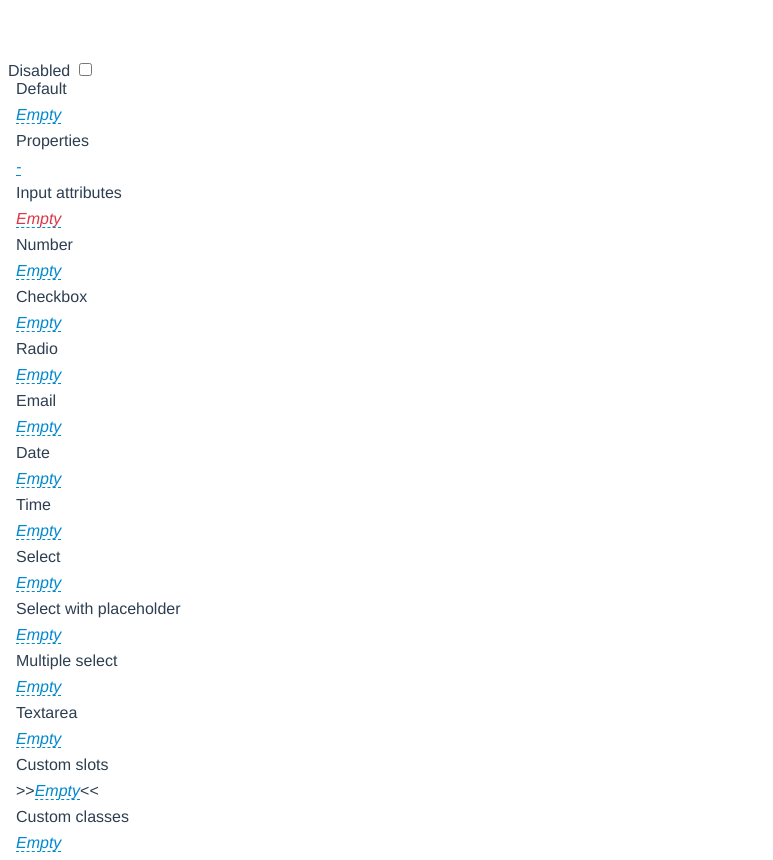
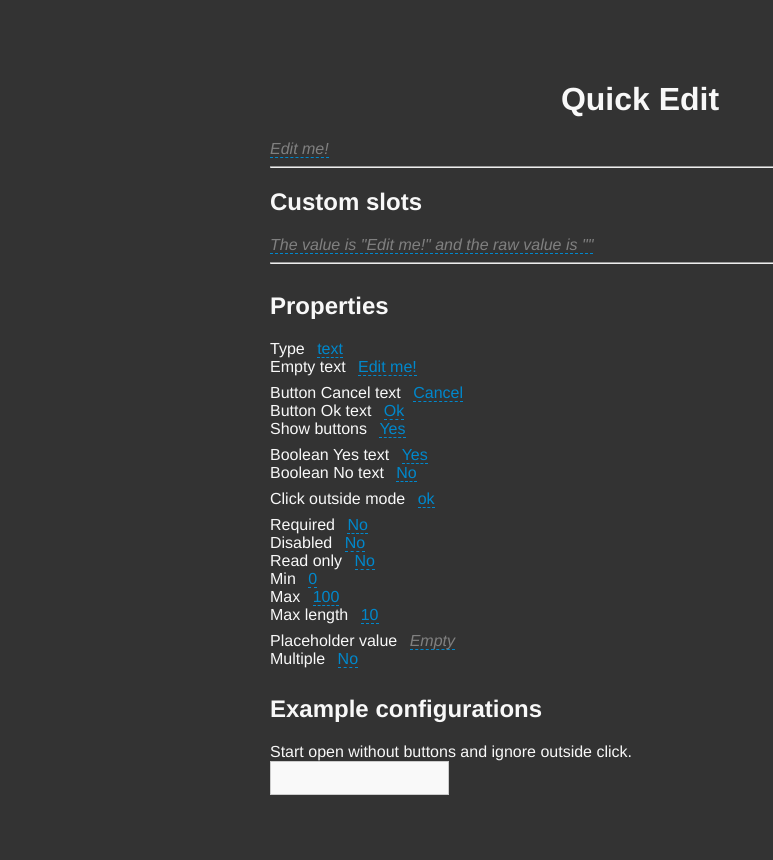
Before and after one commit to A1rPun/vue-quick-edit, a Vue app: page / in a window 1280 px wide. Shown: the whole page, without its empty margins (0-773 px from the left). After the commit the page ends 803 px from the top, so only its background shows below. Built offline with nearby package versions, Linux system fonts and the light colour scheme.

Commit message:
:tada: Version 1.2.0

```diff
--- a/documentation/App.vue
+++ b/documentation/App.vue
@@ -1,72 +1,149 @@
 <template>
   <div id="app">
-    <label>
-      Disabled
-      <input type="checkbox" v-model="disabled">
-    </label>
-    <div class="wrapper">
-      <span>Default</span>
-      <quick-edit v-model="textValue"></quick-edit>
-      <span>Properties</span>
-      <quick-edit v-model="textValue" emptyText="-" buttonOkText="✔" buttonCancelText="×"></quick-edit>
-      <span>Input attributes</span>
+    <h1>Quick Edit</h1>
+    <div class="app-display">
       <quick-edit
         v-model="textValue"
+        :buttonCancelText="buttonCancelText"
+        :buttonOkText="buttonOkText"
+        :emptyText="emptyText"
+        :booleanYesText="booleanYesText"
+        :booleanNoText="booleanNoText"
+        :mode="mode"
+        :options="options"
+        :placeholderValue="placeholderValue"
+        :type="type"
+        :required="required"
         :disabled="disabled"
-        :maxlength="10"
-        placeholder="Set a value"
-        required
+        :readonly="readonly"
+        :multiple="multiple"
+        :min="min"
+        :max="max"
+        :maxlength="maxlength"
+        :showButtons="showButtons"
+        @beforeinput="log"
+        @input="log"
+        @close="log"
+        @show="log"
       ></quick-edit>
-      <span>Number</span>
-      <quick-edit v-model="numberValue" :disabled="disabled" type="number" :min="0" :max="42"></quick-edit>
-      <span>Checkbox</span>
+      <hr>
+      <h2>Custom slots</h2>
       <quick-edit
-        v-model="checkboxtValue"
+        v-model="textValue"
+        :buttonCancelText="buttonCancelText"
+        :buttonOkText="buttonOkText"
+        :emptyText="emptyText"
+        :booleanYesText="booleanYesText"
+        :booleanNoText="booleanNoText"
+        :mode="mode"
+        :options="options"
+        :placeholderValue="placeholderValue"
+        :type="type"
+        :required="required"
         :disabled="disabled"
-        type="checkbox"
-        :options="selectOptions"
-      ></quick-edit>
-      <span>Radio</span>
-      <quick-edit v-model="radioValue" :disabled="disabled" type="radio" :options="selectOptions"></quick-edit>
-      <span>Email</span>
-      <quick-edit v-model="textValue" :disabled="disabled" type="email"></quick-edit>
-      <span>Date</span>
-      <quick-edit v-model="dateValue" :disabled="disabled" type="date"></quick-edit>
-      <span>Time</span>
-      <quick-edit v-model="timeValue" :disabled="disabled" type="time"></quick-edit>
-      <span>Select</span>
-      <quick-edit type="select" v-model="selectValue" :disabled="disabled" :options="selectOptions"></quick-edit>
-      <span>Select with placeholder</span>
-      <quick-edit
-        type="select"
-        v-model="selectValue"
-        :disabled="disabled"
-        :options="selectOptions"
-        placeholder="test"
-      ></quick-edit>
-      <span>Multiple select</span>
-      <quick-edit
-        type="select"
-        v-model="selectMultipleValue"
-        :disabled="disabled"
-        :options="selectOptions"
-        multiple
-      ></quick-edit>
-      <span>Textarea</span>
-      <quick-edit type="textarea" v-model="textareaValue" :disabled="disabled"></quick-edit>
-      <span>Custom slots</span>
-      <quick-edit :value="timeDateValue" :disabled="disabled" class="input-group">
-        <span slot="prepend" class="input-group-addon">&gt;&gt;</span>
-        <span slot="append" class="input-group-addon">&lt;&lt;</span>
+        :readonly="readonly"
+        :multiple="multiple"
+        :min="min"
+        :max="max"
+        :maxlength="maxlength"
+        :showButtons="showButtons"
+        @beforeinput="log"
+        @input="log"
+        @close="log"
+        @show="log"
+      >
+        <template v-slot:default="{ value, options, rawValue }">
+          <span>The value is "{{ value }}" and the raw value is "{{ rawValue }}"</span>
+        </template>
         <span slot="button-ok">✔</span>
         <span slot="button-cancel">×</span>
-        <div>
-          <input type="time" v-model="timeValue">
-          <input type="date" v-model="dateValue">
-        </div>
       </quick-edit>
-      <span>Custom classes</span>
-      <quick-edit v-model="textValue" :disabled="disabled" class="form-group"></quick-edit>
+      <hr>
+    </div>
+    <div class="app-properties">
+      <h2>Properties</h2>
+      <div>
+        <label>
+          Type
+          <quick-edit v-model="type" type="select" :options="types"></quick-edit>
+        </label>
+        <label>
+          Empty text
+          <quick-edit v-model="emptyText"></quick-edit>
+        </label>
+      </div>
+      <div>
+        <label>
+          Button Cancel text
+          <quick-edit v-model="buttonCancelText"></quick-edit>
+        </label>
+        <label>
+          Button Ok text
+          <quick-edit v-model="buttonOkText"></quick-edit>
+        </label>
+        <label>
+          Show buttons
+          <quick-edit v-model="showButtons" type="boolean"></quick-edit>
+        </label>
+      </div>
+
+      <div>
+        <label>
+          Boolean Yes text
+          <quick-edit v-model="booleanYesText"></quick-edit>
+        </label>
+        <label>
+          Boolean No text
+          <quick-edit v-model="booleanNoText"></quick-edit>
+        </label>
+      </div>
+      <div>
+        <label>
+          Click outside mode
+          <quick-edit v-model="mode" type="select" :options="modes"></quick-edit>
+        </label>
+      </div>
+      <div>
+        <label>
+          Required
+          <quick-edit v-model="required" type="boolean"></quick-edit>
+        </label>
+        <label>
+          Disabled
+          <quick-edit v-model="disabled" type="boolean"></quick-edit>
+        </label>
+        <label>
+          Read only
+          <quick-edit v-model="readonly" type="boolean"></quick-edit>
+        </label>
+        <label>
+          Min
+          <quick-edit v-model="min" type="number"></quick-edit>
+        </label>
+        <label>
+          Max
+          <quick-edit v-model="max" type="number"></quick-edit>
+        </label>
+        <label>
+          Max length
+          <quick-edit v-model="maxlength" type="number"></quick-edit>
+        </label>
+      </div>
+      <div>
+        <label>
+          Placeholder value
+          <quick-edit v-model="placeholderValue"></quick-edit>
+        </label>
+        <label>
+          Multiple
+          <quick-edit v-model="multiple" type="boolean"></quick-edit>
+        </label>
+      </div>
+    </div>
+    <div class="example-display">
+      <h2>Example configurations</h2>
+      Start open without buttons and ignore outside click.
+      <quick-edit start-open :showButtons="false" mode="ignore"></quick-edit>
     </div>
   </div>
 </template>
@@ -79,43 +156,114 @@ export default {
   components: {
     QuickEdit,
   },
-  computed: {
-    timeDateValue() {
-      return `${this.dateValue}${this.timeValue}`;
-    },
-  },
   data() {
     return {
+      buttonCancelText: 'Cancel',
+      buttonOkText: 'Ok',
+      booleanYesText: 'Yes',
+      booleanNoText: 'No',
+      classes: {},
+      emptyText: 'Edit me!',
+      mode: 'ok',
+      placeholderValue: '',
+      type: 'text',
+      required: false,
+      readonly: false,
       disabled: false,
+      multiple: false,
+      showButtons: true,
+      min: 0,
+      max: 100,
+      maxlength: 10,
       textValue: '',
-      numberValue: 0,
-      textareaValue: '',
-      radioValue: '',
-      checkboxtValue: [],
-      selectValue: '',
-      selectMultipleValue: [],
-      selectOptions: ['foo', 'bar', 'qux'],
-      timeValue: '',
-      dateValue: '',
+      multipleValue: [],
+      options: [
+        {
+          text: 'Foo',
+          value: 'fooValue',
+        },
+        {
+          text: 'Bar',
+          value: 'barValue',
+        },
+        {
+          text: 'Qux',
+          value: 'quxValue',
+        },
+      ],
+      types: [
+        'text',
+        'textarea',
+        'select',
+        'checkbox',
+        'radio',
+        'boolean',
+        // Input types
+        'button',
+        'color',
+        'date',
+        'datetime',
+        'email',
+        'file',
+        'hidden',
+        'image',
+        'month',
+        'note',
+        'number',
+        'password',
+        'range',
+        'reset',
+        'search',
+        'submit',
+        'tel',
+        'time',
+        'url',
+        'week',
+      ],
+      modes: ['ok', 'cancel', 'ignore'],
     };
+  },
+  methods: {
+    log(...args) {
+      console.log(...args);
+    },
   },
 };
 </script>
 
 <style lang="scss">
+body {
+  color: #f8f8f8;
+  background: #333;
+}
+
 #app {
   font-family: 'Avenir', Helvetica, Arial, sans-serif;
   -webkit-font-smoothing: antialiased;
   -moz-osx-font-smoothing: grayscale;
-  // text-align: center;
-  color: #2c3e50;
   margin-top: 60px;
-}
 
-.wrapper {
-  > * {
-    margin: 8px;
-    // border-top: 1px solid #s333;
+  display: flex;
+  flex-direction: column;
+  justify-content: center;
+  align-items: center;
+
+  > div {
+    width: 740px;
+  }
+
+  .app-properties {
+    > div {
+      margin: 0 8px 8px 0;
+
+      > label {
+        display: block;
+      }
+      .vue-quick-edit {
+        display: inline-block;
+        margin-left: 8px;
+      }
+    }
   }
 }
 </style>
--- a/src/quick-edit.vue
+++ b/src/quick-edit.vue
@@ -1,12 +1,16 @@
 <template>
-  <div ref="el" :class="classes.wrapper" @click="clickInside">
-    <template v-if="inputState === states.edit && isEnabled">
+  <div ref="el" :class="classNames.wrapper">
+    <template v-if="isEditing && isEnabled">
       <select
-        v-if="type === types.select"
-        :class="classes.input"
+        v-if="types.select === type"
+        :class="classNames.input"
         v-model="inputValue"
         v-bind="$attrs"
-        :tabindex="$attrs.tabindex || 0"
+        :tabindex="tabIndex"
+        @focusin="handleFocus"
+        @focusout="handleFocus"
+        @keyup.enter="ok"
+        @keyup.escape.exact="close"
       >
         <option v-show="$attrs.placeholder" :value="placeholderValue">{{ $attrs.placeholder }}</option>
         <option
@@ -16,14 +20,18 @@
         >{{ option.text }}</option>
       </select>
       <textarea
-        v-else-if="type === types.textarea"
-        :class="classes.input"
+        v-else-if="types.textarea === type"
+        :class="classNames.input"
         v-model="inputValue"
         v-bind="$attrs"
-        :tabindex="$attrs.tabindex || 0"
+        :tabindex="tabIndex"
+        @focusin="handleFocus"
+        @focusout="handleFocus"
+        @keyup.ctrl.enter="ok"
+        @keyup.escape.exact="close"
       ></textarea>
       <template
-        v-else-if="type === types.radio || type === types.checkbox"
+        v-else-if="types.radio === type || types.checkbox === type"
         v-for="option in displayOptions"
       >
         <label :key="option.value">
@@ -33,28 +41,43 @@
             :value="option.value"
             v-model="inputValue"
             v-bind="$attrs"
-            :tabindex="$attrs.tabindex || 0"
+            :tabindex="tabIndex"
+            @focusin="handleFocus"
+            @focusout="handleFocus"
+            @keyup.enter="ok"
+            @keyup.escape.exact="close"
           >
         </label>
       </template>
       <input
         v-else
-        :class="classes.input"
+        :class="classNames.input"
         :type="type"
         v-model="inputValue"
         v-bind="$attrs"
-        :tabindex="$attrs.tabindex || 0"
+        :tabindex="tabIndex"
+        @focusin="handleFocus"
+        @focusout="handleFocus"
+        @keyup.enter="ok"
+        @keyup.escape.exact="close"
       >
-      <div :class="classes.buttons">
+      <div v-if="showButtons" :class="classNames.buttons">
         <button
-          :class="classes.buttonOk"
+          :class="classNames.buttonOk"
           :title="buttonOkText"
-          :disabled="isRequired && !inputValue"
           @click="ok"
+          @focusin="handleFocus"
+          @focusout="handleFocus"
         >
           <slot name="button-ok">{{ buttonOkText }}</slot>
         </button>
-        <button :class="classes.buttonCancel" @click="close" :title="buttonCancelText">
+        <button
+          :class="classNames.buttonCancel"
+          :title="buttonCancelText"
+          @click="close"
+          @focusin="handleFocus"
+          @focusout="handleFocus"
+        >
           <slot name="button-cancel">{{ buttonCancelText }}</slot>
         </button>
       </div>
@@ -63,27 +86,43 @@
       <slot name="prepend"></slot>
       <span
         :class="{
-          [classes.link]: true,
+          [classNames.link]: true,
           'vue-quick-edit__link--is-clickable': isEnabled,
-          'vue-quick-edit__link--is-empty': !prettyValue,
-          'vue-quick-edit__link--is-required': isRequired && !prettyValue,
+          'vue-quick-edit__link--is-empty': isEmpty,
+          'vue-quick-edit__link--is-required': isRequired && isEmpty,
         }"
-        :tabindex="$attrs.tabindex || 0"
-        @click="show"
-      >{{ displayValue }}</span>
+        :tabindex="isEnabled ? tabIndex : false"
+        @click="handleClick"
+        @keyup.enter="handleClick"
+      >
+        <slot :value="displayValue" :raw-value="theValue">{{ displayValue }}</slot>
+      </span>
       <slot name="append"></slot>
     </template>
   </div>
 </template>
 
 <script>
-import { setTimeout } from 'timers';
+import { setTimeout, clearTimeout } from 'timers';
 
 const mune = keys =>
   keys.reduce((acc, cur) => {
     acc[cur] = cur;
     return acc;
   }, {});
+const states = mune(['display', 'edit']);
+const events = mune(['input', 'rawInput', 'show', 'close', 'invalid', 'focusin']);
+const types = mune([
+  'boolean',
+  'checkbox',
+  'input',
+  'password',
+  'radio',
+  'select',
+  'textarea',
+  'url',
+]);
+const modes = mune(['ok', 'cancel', 'ignore']);
 
 export default {
   name: 'QuickEdit',
@@ -100,9 +139,17 @@ export default {
       type: String,
       default: 'Empty',
     },
+    booleanYesText: {
+      type: String,
+      default: 'Yes',
+    },
+    booleanNoText: {
+      type: String,
+      default: 'No',
+    },
     type: {
       type: String,
-      default: 'input',
+      default: types.input,
     },
     options: {
       type: Array,
@@ -112,10 +159,13 @@ export default {
     },
     mode: {
       type: String,
-      default: 'ok',
+      default: modes.ok,
+      validator: function(value) {
+        return !!modes[value];
+      },
     },
     value: {
-      type: [String, Number, Array],
+      type: [String, Array, Boolean, Number],
       default: '',
     },
     placeholderValue: {
@@ -125,38 +175,67 @@ export default {
     classes: {
       type: Object,
       default() {
-        return {
-          buttonCancel: 'vue-quick-edit__button--cancel',
-          buttonOk: 'vue-quick-edit__button--ok',
-          buttons: 'vue-quick-edit__buttons',
-          input: 'vue-quick-edit__input',
-          link: 'vue-quick-edit__link',
-          wrapper: '',
-        };
+        return;
       },
+    },
+    validator: {
+      type: Function,
+      default: null,
+    },
+    showButtons: {
+      type: Boolean,
+      default: true,
+    },
+    startOpen: {
+      type: Boolean,
+      default: false,
     },
   },
   computed: {
+    isEmpty() {
+      return '' === this.prettyValue;
+    },
+    isEditing() {
+      return states.edit === this.inputState;
+    },
     isEnabled() {
-      return typeof this.$attrs.disabled === 'undefined' || !this.$attrs.disabled;
+      return !this.$attrs.disabled && this.$attrs.disabled !== '';
     },
     isRequired() {
-      return typeof this.$attrs.required !== 'undefined' || this.$attrs.required;
+      return this.$attrs.required || '' === this.$attrs.required;
+    },
+    isMultiple() {
+      return (
+        this.displayOptions.length &&
+        (this.types.select === this.type ||
+          this.types.checkbox === this.type ||
+          this.types.radio === this.type)
+      );
     },
     prettyValue() {
-      return Array.isArray(this.theValue) ? this.theValue.join(', ') : this.theValue;
+      return this.isMultiple
+        ? Array.isArray(this.theValue)
+          ? this.theValue.map(this.getDisplayOption).join(', ')
+          : this.getDisplayOption(this.theValue)
+        : this.theValue;
     },
     displayOptions() {
       const [firstEl] = this.options;
       return firstEl && typeof firstEl === 'string'
-        ? this.options.map(x => ({
-            value: x,
-            text: x,
-          }))
+        ? this.options.map(x => ({ value: x, text: x }))
         : this.options;
     },
     displayValue() {
-      return this.prettyValue || this.emptyText;
+      if (this.types.boolean === this.type)
+        return this.theValue ? this.booleanYesText : this.booleanNoText;
+      else if (this.types.password === this.type) return '•'.repeat(8);
+      return this.isEmpty ? this.emptyText : this.prettyValue;
+    },
+    classNames() {
+      return Object.assign({}, this.defaultClasses, this.classes);
+    },
+    tabIndex() {
+      return this.$attrs.tabindex || 0;
     },
   },
   watch: {
@@ -165,57 +244,86 @@ export default {
     },
   },
   data() {
-    const states = mune(['static', 'edit']);
-
     return {
-      inputState: states.static,
+      inputState: this.startOpen ? states.edit : states.display,
       theValue: '',
       inputValue: '',
-      types: mune(['input', 'select', 'textarea', 'radio', 'checkbox']),
-      states,
+      types,
+      defaultClasses: {
+        buttonCancel: 'vue-quick-edit__button vue-quick-edit__button--cancel',
+        buttonOk: 'vue-quick-edit__button vue-quick-edit__button--ok',
+        buttons: 'vue-quick-edit__buttons',
+        input: 'vue-quick-edit__input',
+        link: 'vue-quick-edit__link',
+        wrapper: 'vue-quick-edit',
+      },
     };
   },
   methods: {
+    handleClick() {
+      if (!this.isEnabled) return;
+
+      if (this.types.boolean === this.type) {
+        this.theValue = !this.theValue;
+        this.$emit(events.input, this.theValue);
+      } else {
+        this.show();
+      }
+    },
+    handleFocus({ type }) {
+      if (events.focusin === type) {
+        clearTimeout(this._handleFocus);
+      } else {
+        this._handleFocus = setTimeout(this.clickOutside, 0);
+      }
+    },
     show() {
       this.inputValue = this.theValue;
-      this.inputState = this.states.edit;
+      this.inputState = states.edit;
+      this.$emit(events.show, this.theValue);
+      this.focus();
+    },
+    close() {
+      this.inputState = states.display;
+      this.$emit(events.close, this.theValue);
+    },
+    ok() {
+      if (this.validator) {
+        const error = this.validator(this.inputValue);
+        if (error) this.$emit(events.invalid, this.theValue, error);
+      } else {
+        this.theValue = this.inputValue;
+        this.$emit(events.input, this.theValue);
+        this.$emit(events.rawInput, this.inputValue);
+        this.close();
+      }
+    },
+    focus() {
+      const className =
+        states.display === this.inputState
+          ? `.${this.classNames.link}`
+          : `.${this.classNames.input}`;
       setTimeout(() => {
-        const el = this.$refs.el.querySelector('input,select,textarea');
+        const el = this.$refs.el && this.$refs.el.querySelector(className);
         el && el.focus();
       }, 0);
-      this.$emit('show', this.theValue);
-    },
-    close() {
-      this.inputState = this.states.static;
-      this.$emit('close', this.theValue);
-    },
-    ok() {
-      this.$emit('beforeinput', this.inputValue);
-      this.theValue = this.inputValue;
-      this.$emit('input', this.theValue);
-      this.close();
     },
     setValue(value) {
       this.theValue = value;
       this.inputValue = value;
     },
-    clickInside() {
-      this.inside = true;
-      setTimeout(() => (this.inside = false), 0);
+    clickOutside() {
+      if (this.inputState !== states.edit) return;
+      if (modes.ok === this.mode) this.ok();
+      else if (modes.cancel === this.mode) this.close();
     },
-    clickOutside() {
-      if (this.inside) return;
-      if (this.mode === 'ok') this.ok();
-      else if (this.mode === 'cancel') this.close();
+    getDisplayOption(opt) {
+      const option = this.displayOptions.find(x => x.value === opt);
+      return option ? option.text : '';
     },
   },
   created() {
     this.setValue(this.value);
-    this.__handlerRef__ = this.clickOutside.bind(this);
-    document.body.addEventListener('click', this.__handlerRef__);
-  },
-  destroyed() {
-    document.body.removeEventListener('click', this.__handlerRef__);
   },
 };
 </script>
@@ -223,12 +331,13 @@ export default {
 <style lang="scss">
 $link-color: #0088cc;
 $link-hover-color: #2a6496;
-$success-color: #3276b1;
-$success-text-color: #fff;
-$success-border-color: #357ebd;
+$primary-color: #3276b1;
+$primary-text-color: #fff;
+$primary-border-color: #357ebd;
 $danger-color: #dc3545;
 $default-color: #fff;
 $default-text-color: #333;
+$border-color: #ccc;
 $quick-edit-height: 32px;
 
 .vue-quick-edit {
@@ -243,10 +352,12 @@ $quick-edit-height: 32px;
         color: $link-hover-color;
         border-color: $link-hover-color;
       }
+      user-select: none;
     }
 
     &--is-empty {
       font-style: italic;
+      color: gray;
     }
 
     &--is-required {
@@ -257,31 +368,24 @@ $quick-edit-height: 32px;
   &__input {
     background-color: #f9f9f9;
     color: #333;
-    border: 1px solid #ccc;
+    border: 1px solid $border-color;
     height: $quick-edit-height;
     padding: 0;
   }
 
   &__buttons {
     margin-top: 8px;
-
-    button {
-      height: $quick-edit-height + 2px;
-      border: 1px solid #ccc;
-
-      &[disabled] {
-        color: $default-text-color;
-        background-color: #ccc;
-        border-color: #ddd;
-      }
-    }
   }
 
   &__button {
+    height: $quick-edit-height + 2px;
+    min-width: $quick-edit-height + 2px;
+    border: 1px solid $border-color;
+
     &--ok {
-      color: $success-text-color;
-      background-color: $success-color;
-      border-color: $success-border-color;
+      color: $primary-text-color;
+      background-color: $primary-color;
+      border-color: $primary-border-color;
     }
 
     &--cancel {
@@ -304,12 +408,4 @@ label + .vue-quick-edit__buttons {
   display: inline;
   margin-left: 8px;
 }
-
-// Bootstrap theme override
-.form-group {
-  margin-bottom: 0;
-}
-.btn-group {
-  display: inline-block;
-}
 </style>
```
Also changed, not shown: package.json (+18 -1 lines), 16 other files (tests, documents, lock files or other folders).
